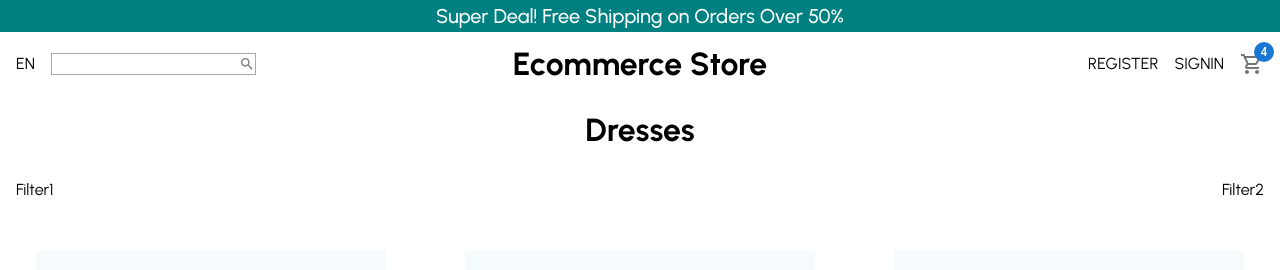
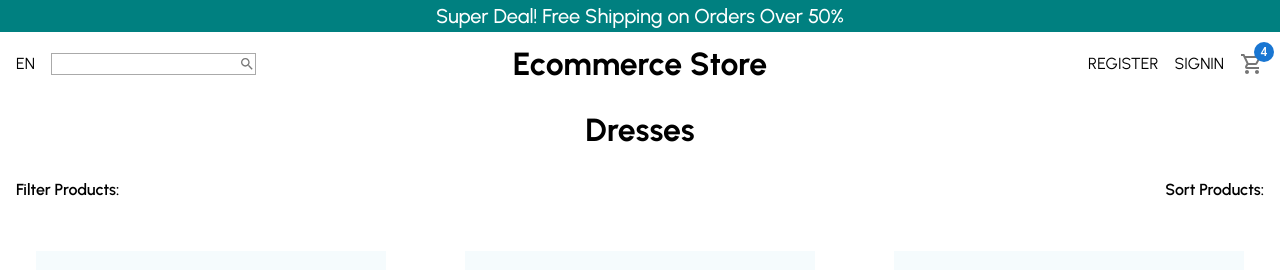
Before and after one commit to adarraji/react-shop, a React (Create React App) app: page / in a window 1280 px wide. Shown: the top 270 px of the page. Built offline with nearby package versions, Linux system fonts and the light colour scheme.

Commit message:
added filter texts

```diff
--- a/src/pages/ProductList/ProductList.js
+++ b/src/pages/ProductList/ProductList.js
@@ -13,8 +13,12 @@ const ProductList = () => {
             <Navbar />
             <h1 className="ma3">Dresses</h1>
             <div className="flex justify-between">
-                <div className="ma3">Filter1</div>
-                <div className="ma3">Filter2</div>
+                <div className="ma3">
+                    <span className="f5 fw6">Filter Products:</span>
+                </div>
+                <div className="ma3">
+                    <span className="f5 fw6">Sort Products:</span>
+                </div>
             </div>
             <Products />
             <Newsletter />
```
